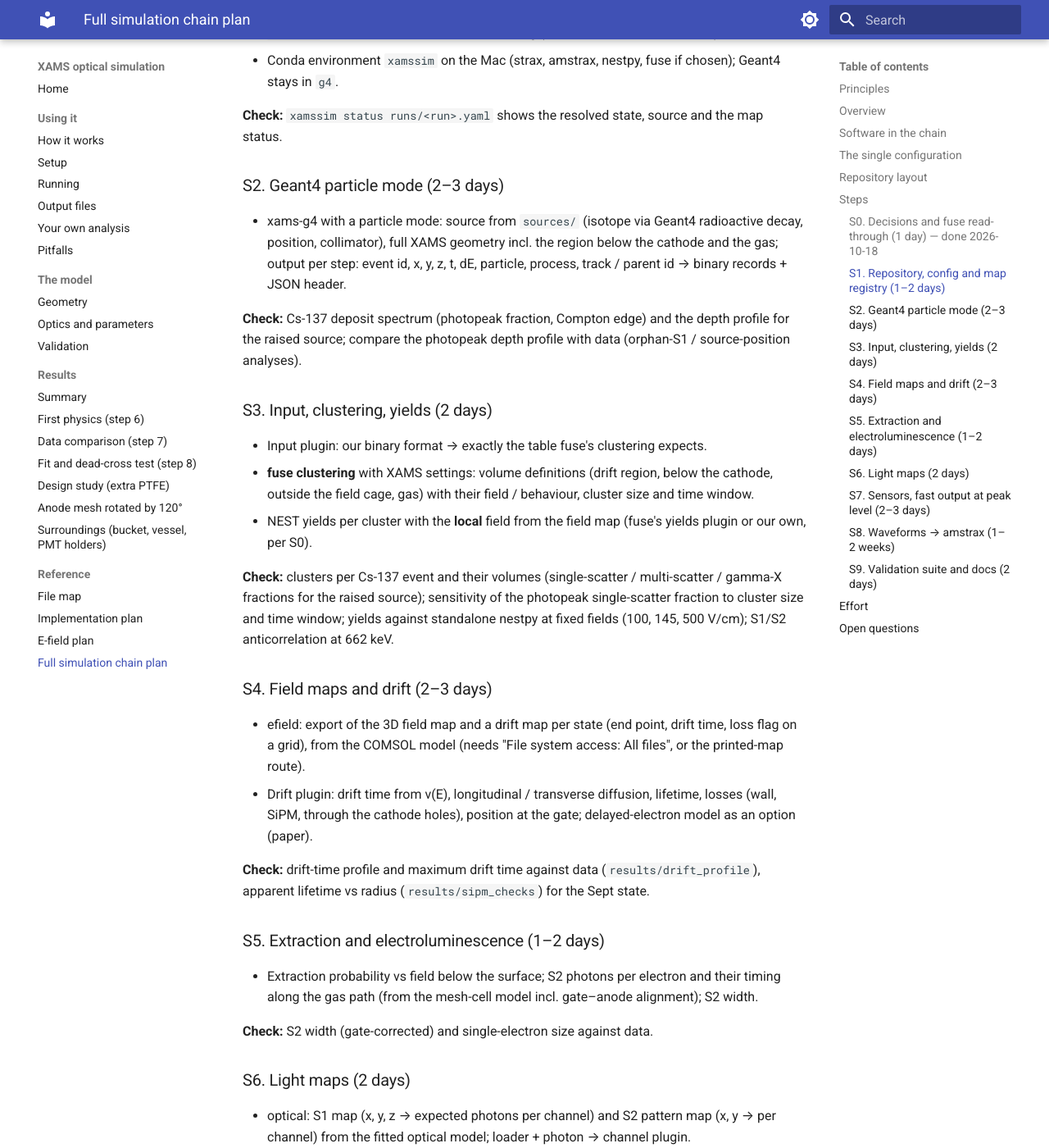
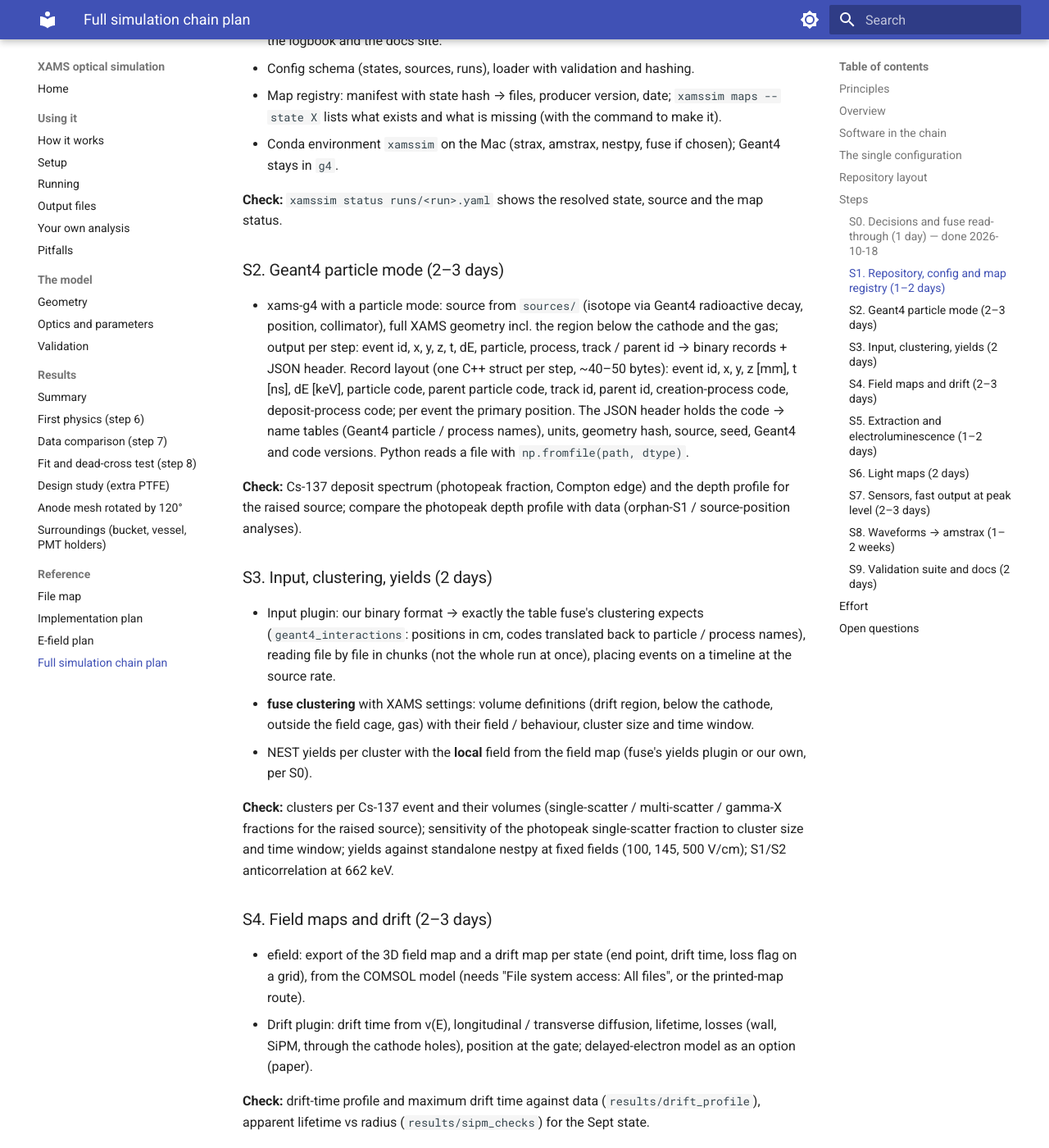
Before and after one commit to XAMS-nikhef/xams-sim, an MkDocs documentation site: the page built from docs/xams_sim_plan.md, in a window 1280 px wide and 1400 px high, scrolled down 5557 px. Shown: the whole window at 82% size. Built offline with MkDocs 1.6.1 and Material for MkDocs 9.7.7, drawn with Linux system fonts in a browser that asks for light colours; some of the changed text lies outside the part shown.

Commit message:
xams-sim plan + S0 report: binary Geant4 output, CSV only for small tests
- no ROOT, no CSV: binary records (~40-50 bytes/step) + JSON header with
  particle/process code tables, units, geometry hash, source, seed, versions
- S2: record layout; S3: input plugin reads in chunks and translates codes to
  fuse's geant4_interactions table
- S0 report: why not CSV (size, speed, precision, metadata, fuse loads whole file)

Co-Authored-By: Claude Opus 5.5 <noreply@anthropic.com>

```diff
--- a/docs/xams_sim_plan.md
+++ b/docs/xams_sim_plan.md
@@ -23,8 +23,11 @@ Status: plan (2026-10-16; fuse clustering and the repository decided 2026-10-18)
   are imported, XAMS versions are subclasses in xams-sim, missing ones are our own. All settings come from our config.
   fuse plugins are strax plugins, so the chain runs in a strax context; amstrax stays independent (xams-sim uses it,
   never the other way round).
-- **No ROOT.** Geant4 writes fixed-size binary records + a JSON header (as optical_sim now); maps are `.npz` / HDF5
-  with a JSON manifest.
+- **No ROOT, no CSV.** Geant4 writes fixed-size binary records + a JSON header (as optical_sim now); particle and
+  process names stored as small integer codes with the lookup table in the header; our input plugin turns them into
+  fuse's table. CSV only for small tests (fuse's CSV reader loads the whole file into memory; text is 3–5× larger,
+  slow and rounds numbers). Parquet / HDF5 only if compression or partial reading is needed later. Maps are `.npz` /
+  HDF5 with a JSON manifest.
 - **Provenance everywhere.** Every map and every simulated run records the config, the state, the code versions and
   the date; strax lineage does this automatically for the chain.
 - Each step ends with a check; a step is done when its check passes. Rough effort in brackets.
@@ -171,13 +174,19 @@ separately with `raw_records` on disk in between).
 ### S2. Geant4 particle mode (2–3 days)
 - xams-g4 with a particle mode: source from `sources/` (isotope via Geant4 radioactive decay, position, collimator),
   full XAMS geometry incl. the region below the cathode and the gas; output per step: event id, x, y, z, t, dE,
-  particle, process, track / parent id → binary records + JSON header.
+  particle, process, track / parent id → binary records + JSON header. Record layout (one C++ struct per step,
+  ~40–50 bytes): event id, x, y, z [mm], t [ns], dE [keV], particle code, parent particle code, track id, parent id,
+  creation-process code, deposit-process code; per event the primary position. The JSON header holds the code → name
+  tables (Geant4 particle / process names), units, geometry hash, source, seed, Geant4 and code versions. Python
+  reads a file with `np.fromfile(path, dtype)`.
 
 **Check:** Cs-137 deposit spectrum (photopeak fraction, Compton edge) and the depth profile for the raised source;
 compare the photopeak depth profile with data (orphan-S1 / source-position analyses).
 
 ### S3. Input, clustering, yields (2 days)
-- Input plugin: our binary format → exactly the table fuse's clustering expects.
+- Input plugin: our binary format → exactly the table fuse's clustering expects (`geant4_interactions`: positions in
+  cm, codes translated back to particle / process names), reading file by file in chunks (not the whole run at once),
+  placing events on a timeline at the source rate.
 - **fuse clustering** with XAMS settings: volume definitions (drift region, below the cathode, outside the field cage,
   gas) with their field / behaviour, cluster size and time window.
 - NEST yields per cluster with the **local** field from the field map (fuse's yields plugin or our own, per S0).
```
Also changed, not shown: xamssim_s0/README.md (+7 -3 lines).
